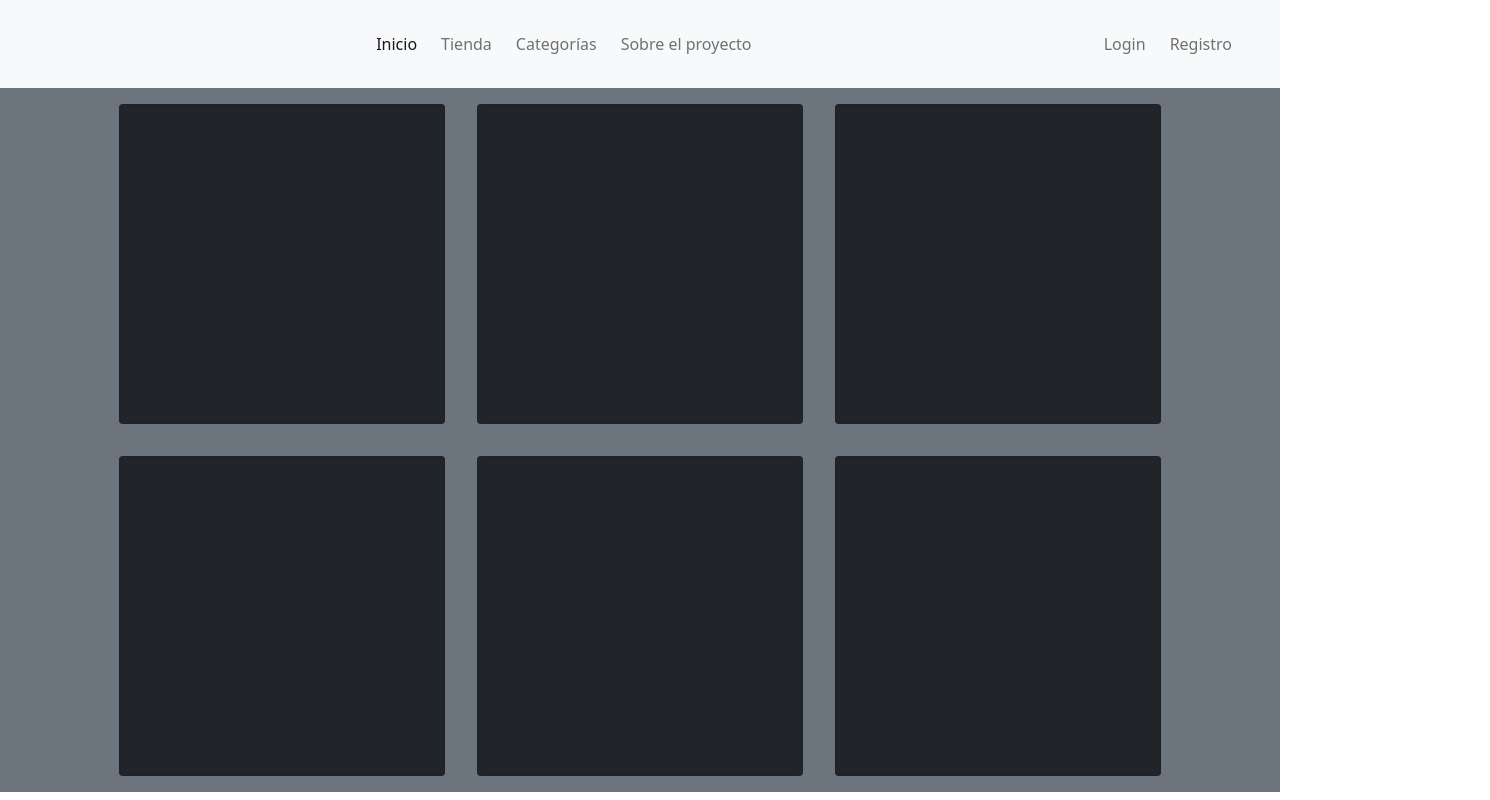
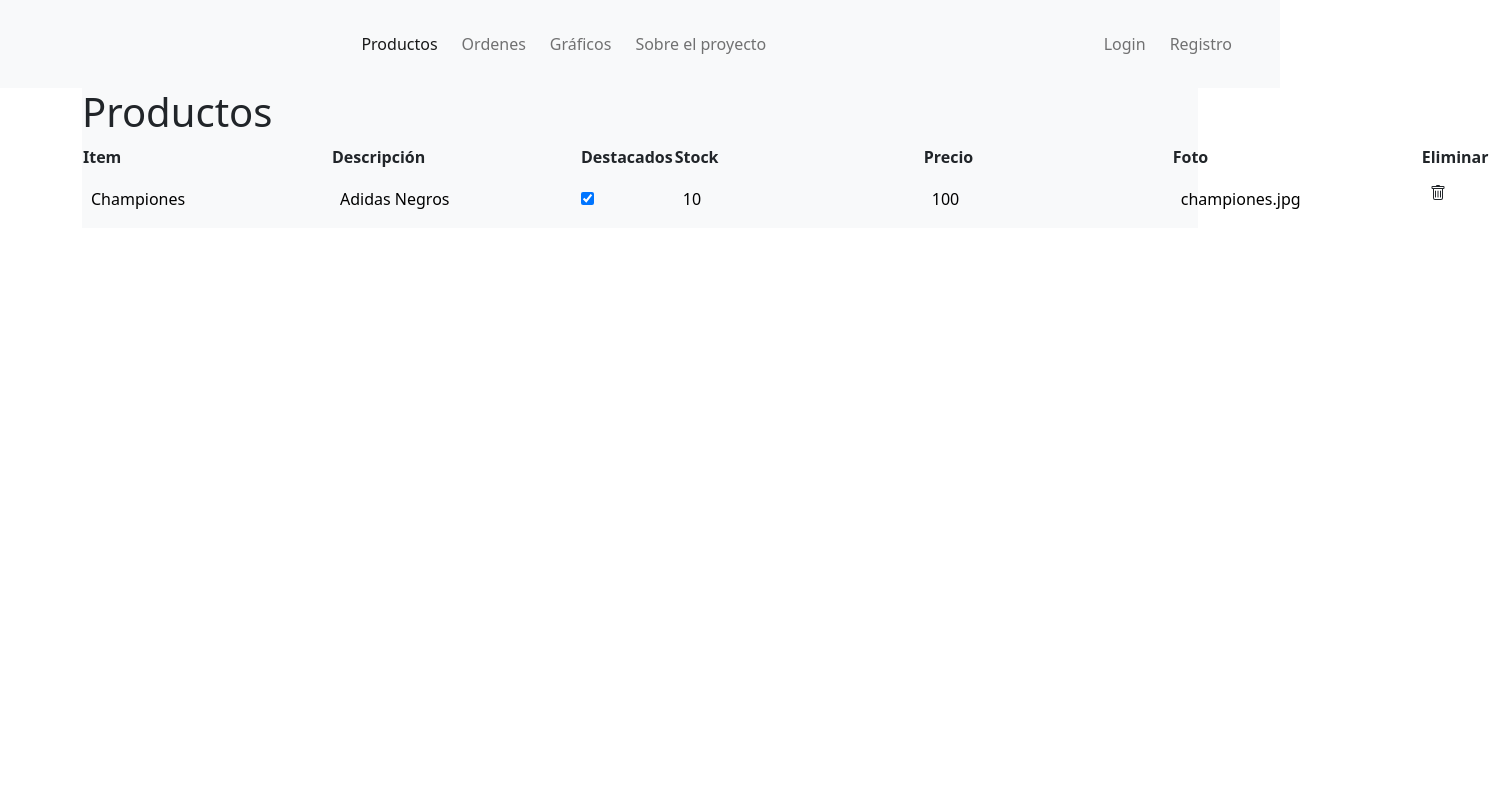
Before and after one commit to pablomdh/Dashboard_E-commerce, a React (Create React App) app: page / in a window 1280 px wide. Shown: the whole page, 1490 px wide, since content can reach past the window. Built offline with nearby package versions, Linux system fonts and the light colour scheme.

Commit message:
product & order structure

```diff
--- a/package.json
+++ b/package.json
@@ -10,6 +10,7 @@
     "moment": "^2.29.1",
     "react": "^17.0.2",
     "react-dom": "^17.0.2",
+    "react-icons": "^4.2.0",
     "react-redux": "^7.2.4",
     "react-router-dom": "^5.2.0",
     "react-scripts": "4.0.3",
--- a/src/App.css
+++ b/src/App.css
@@ -1,7 +1,7 @@
-.card {
+.nomatch {
   height: 20rem;
 }
 
-.nomatch {
-  height: 20rem;
+.input {
+  border: none;
 }
--- a/src/components/Dashboard/Dashboard.jsx
+++ b/src/components/Dashboard/Dashboard.jsx
@@ -1,23 +1,27 @@
 import React from "react";
-import Navbar from "../Navbar/Navbar";
+import Product from "../Product/Product";
 
-function Home() {
+function Dashboard() {
   return (
-    <div>
-      <main className="bg-secondary">
-        <div className="row d-flex justify-content-center">
-          <div className="col-md-3 bg-dark card m-3"></div>
-          <div className="col-md-3 bg-dark card m-3"></div>
-          <div className="col-md-3 bg-dark card m-3"></div>
-        </div>
-        <div className="row d-flex justify-content-center">
-          <div className="col-md-3 bg-dark card m-3"></div>
-          <div className="col-md-3 bg-dark card m-3"></div>
-          <div className="col-md-3 bg-dark card m-3"></div>
-        </div>
+    <div className="container">
+      <main className="bg-light">
+        <h1>Productos</h1>
+        <table className="table">
+          <tr>
+            <th>Item</th>
+            <th>Descripción</th>
+            <th>Destacados</th>
+            <th>Stock</th>
+            <th>Precio</th>
+            <th>Foto</th>
+            <th>Eliminar</th>
+          </tr>
+          {/* map de productos rendering el componente */}
+          <Product />
+        </table>
       </main>
     </div>
   );
 }
 
-export default Home;
+export default Dashboard;
--- /dev/null
+++ b/src/components/Graphs/Graphs.jsx
@@ -0,0 +1,13 @@
+import React from "react";
+
+function Graphs() {
+  return (
+    <div className="container">
+      <main className="bg-light">
+        <p>Grphs</p>
+      </main>
+    </div>
+  );
+}
+
+export default Graphs;
--- a/src/components/Main/Main.jsx
+++ b/src/components/Main/Main.jsx
@@ -4,6 +4,8 @@ import { BrowserRouter as Router, Route, Switch } from "react-router-dom";
 import Dashboard from "../Dashboard/Dashboard";
 import NoMatch from "../NoMatch/NoMatch";
 import Navbar from "../Navbar/Navbar";
+import Orders from "../Orders/Orders";
+import Graphs from "../Graphs/Graphs";
 
 function Main() {
   return (
@@ -14,6 +16,8 @@ function Main() {
             <Navbar />
             <Switch>
               <Route exact path="/" component={Dashboard} />
+              <Route exact path="/orders" component={Orders} />
+              <Route exact path="/graphs" component={Graphs} />
               <Route component={NoMatch} />
             </Switch>
           </div>
--- a/src/components/Navbar/Navbar.js
+++ b/src/components/Navbar/Navbar.js
@@ -20,17 +20,17 @@ const Navbar = () => {
             <ul className="navbar-nav m-auto">
               <li className="nav-item me-1 ms-1">
                 <Link to="/" className="nav-link active" aria-current="page">
-                  Inicio
+                  Productos
                 </Link>
               </li>
               <li className="nav-item me-1 ms-1">
-                <Link to="/tienda" className="nav-link">
-                  Tienda
+                <Link to="/orders" className="nav-link">
+                  Ordenes
                 </Link>
               </li>
               <li className="nav-item me-1 ms-1">
-                <Link to="categorias" className="nav-link">
-                  Categorías
+                <Link to="/graphs" className="nav-link">
+                  Gráficos
                 </Link>
               </li>
               <li className="nav-item me-1 ms-1">
--- /dev/null
+++ b/src/components/Order/Order.jsx
@@ -0,0 +1,75 @@
+import React, { useState } from "react";
+import { BsTrash } from "react-icons/bs";
+
+function Order() {
+  const [orderId, setOrderId] = useState(123);
+  const [date, setDate] = useState("05/05/2020");
+  const [client, setClient] = useState("User1");
+  const [price, setPrice] = useState(1000);
+  const [state, setState] = useState("Sin Pagar");
+
+  return (
+    <>
+      <tr>
+        <td>
+          <input
+            className="input"
+            type="text"
+            name="orderId"
+            id={`${orderId}`}
+            value={orderId}
+            onChange={(e) => setOrderId(e.target.value)}
+          />
+        </td>
+        <td>
+          <input
+            className="input"
+            type="text"
+            name="date"
+            id={`${orderId}date`}
+            value={date}
+            onChange={(e) => setDate(e.target.value)}
+          />
+        </td>
+        <td>
+          <input
+            className="input"
+            type="text"
+            name="client"
+            id={`${orderId}client`}
+            value={client}
+            checked={client}
+            onChange={(e) => setClient(e.target.value)}
+          />
+        </td>
+        <td>
+          <input
+            className="input"
+            type="text"
+            name="state"
+            id={`${orderId}state`}
+            value={state}
+            onChange={(e) => setState(e.target.value)}
+          />
+        </td>
+        <td>
+          <input
+            className="input"
+            type="text"
+            name="price"
+            id={`${orderId}price`}
+            value={price}
+            onChange={(e) => setPrice(e.target.value)}
+          />
+        </td>
+        <td>
+          <p>
+            <BsTrash />
+          </p>
+        </td>
+      </tr>
+    </>
+  );
+}
+
+export default Order;
--- /dev/null
+++ b/src/components/Orders/Orders.jsx
@@ -0,0 +1,26 @@
+import React from "react";
+import Order from "../Order/Order";
+
+function Orders() {
+  return (
+    <div className="container">
+      <main className="bg-light">
+        <h1>Órdenes</h1>
+        <table className="table">
+          <tr>
+            <th>Número de Órden</th>
+            <th>Fecha</th>
+            <th>Cliente</th>
+            <th>Precio Total</th>
+            <th>Estado</th>
+            <th>Eliminar</th>
+          </tr>
+          {/* map de productos rendering el componente */}
+          <Order />
+        </table>
+      </main>
+    </div>
+  );
+}
+
+export default Orders;
--- /dev/null
+++ b/src/components/Product/Product.jsx
@@ -0,0 +1,86 @@
+import React, { useState } from "react";
+import { BsTrash } from "react-icons/bs";
+
+function Product() {
+  const [item, setItem] = useState("Championes");
+  const [description, setDescription] = useState("Adidas Negros");
+  const [bestProduct, setBestProduct] = useState(true);
+  const [stock, setStock] = useState(10);
+  const [price, setPrice] = useState(100);
+  const [photo, setPhoto] = useState("championes.jpg");
+
+  return (
+    <>
+      <tr>
+        <td>
+          <input
+            className="input"
+            type="text"
+            name="item"
+            id={`${item}name`}
+            value={item}
+            onChange={(e) => setItem(e.target.value)}
+          />
+        </td>
+        <td>
+          <input
+            className="input"
+            type="text"
+            name="description"
+            id={`${item}description`}
+            value={description}
+            onChange={(e) => setDescription(e.target.value)}
+          />
+        </td>
+        <td>
+          <input
+            className="input"
+            type="checkbox"
+            name="bestproduct"
+            id={`${item}bestproduct`}
+            value={bestProduct}
+            checked={bestProduct}
+            onChange={(e) => setBestProduct(e.target.value)}
+          />
+        </td>
+        <td>
+          <input
+            className="input"
+            type="text"
+            name="stock"
+            id={`${item}stock`}
+            value={stock}
+            onChange={(e) => setStock(e.target.value)}
+          />
+        </td>
+        <td>
+          <input
+            className="input"
+            type="text"
+            name="price"
+            id={`${item}price`}
+            value={price}
+            onChange={(e) => setPrice(e.target.value)}
+          />
+        </td>
+        <td>
+          <input
+            className="input"
+            type="text"
+            name="photo"
+            id={`${item}photo`}
+            value={photo}
+            onChange={(e) => setPhoto(e.target.value)}
+          />
+        </td>
+        <td>
+          <p>
+            <BsTrash />
+          </p>
+        </td>
+      </tr>
+    </>
+  );
+}
+
+export default Product;
```
Also changed, not shown: 1 other file (tests, documents, lock files or other folders).
